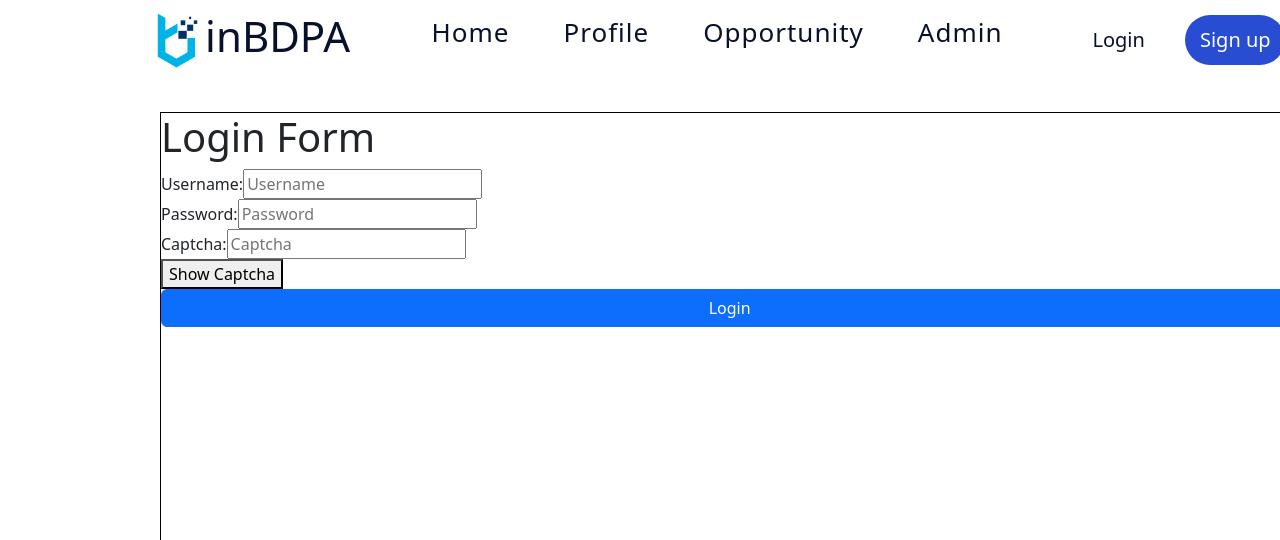
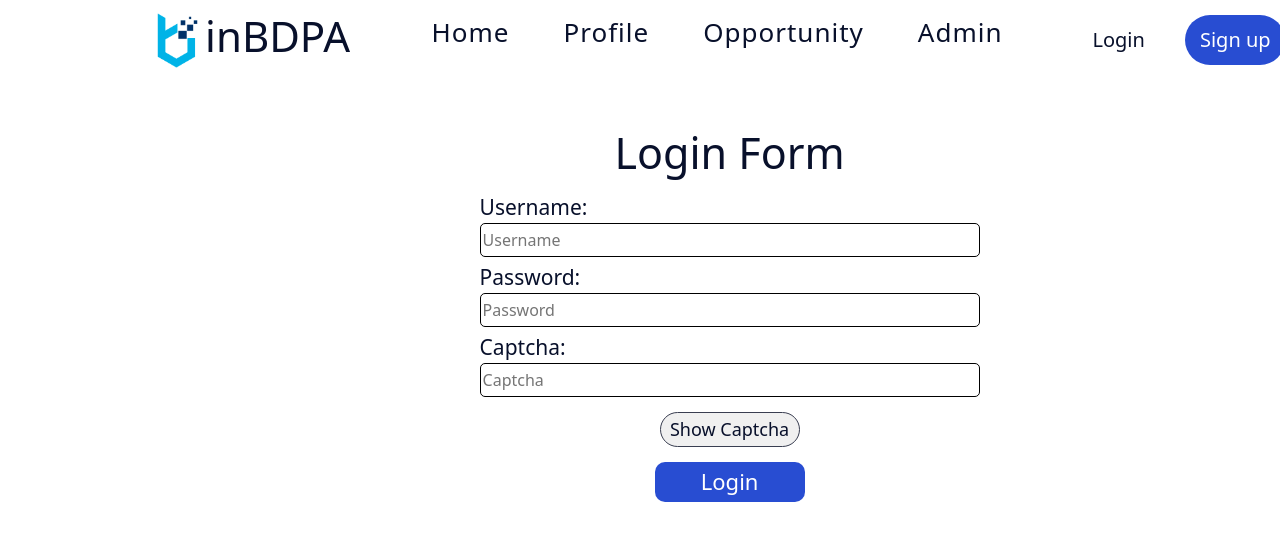
Before and after one commit to Roboitey/probstatement2023va, a React (Create React App) app: page /login in a window 1280 px wide. Shown: the top 540 px of the page. Built offline with nearby package versions, Linux system fonts and the light colour scheme.

Commit message:
login form done

```diff
--- a/src/Main_Components/Login.js
+++ b/src/Main_Components/Login.js
@@ -36,42 +36,42 @@ function Login() {
   return (
     <form onSubmit={handleSubmit} className="form-login">
       <h1 className="fl-title">Login Form</h1>
-      <div className="fl-username">
-        <label htmlFor="username" className="fl-username-label">
+      <div className="fl-cont">
+        <label htmlFor="username" className="fl-label">
           Username:
         </label>
         <input
           type="text"
           id="username"
-          className="fl-username-input"
+          className="fl-input"
           value={username}
           onChange={(event) => setUsername(event.target.value)}
           placeholder="Username"
         />
       </div>
 
-      <div className="fl-password">
-        <label htmlFor="password" className="fl-password-label">
+      <div className="fl-cont">
+        <label htmlFor="password" className="fl-label">
           Password:
         </label>
         <input
           type="password"
           id="password"
-          className="fl-password-input"
+          className="fl-input"
           value={password}
           onChange={(event) => setPassword(event.target.value)}
           placeholder="Password"
         />
       </div>
 
-      <div className="fl-captcha">
-        <label htmlFor="captcha" className="fl-captcha-label">
+      <div className="fl-cont">
+        <label htmlFor="captcha" className="fl-label">
           Captcha:
         </label>
         <input
           type="text"
           id="captcha"
-          className="fl-captcha-input"
+          className="fl-input"
           value={captcha}
           onChange={handleCaptchaChange}
           onBlur={handleCaptchaBlur}
@@ -96,7 +96,7 @@ function Login() {
         </div>
       )}
 
-      <button type="submit" className="btn btn-primary">
+      <button type="submit" className="submit-btn">
         Login
       </button>
     </form>
--- a/src/Styles/Login.css
+++ b/src/Styles/Login.css
@@ -7,11 +7,78 @@ html {
 }
 .form-login{
     margin: auto;
-    border: 1px solid black;
     width: 89%;
     height: 30pc;
     margin-top: 2pc;
     margin-left: 10pc;
     display: flex;
     flex-flow: column;
+    align-items: center;
+    gap: 5px;
 }
+.form-login > .fl-title{
+    color: var(--CTA-1);
+    font-size: 43px;
+    margin-top: 15px;
+}
+.form-login > .fl-cont{
+    width: 500px;
+    height: 65px;
+    display: flex;
+    flex-flow: column nowrap;
+    justify-content: center;
+}
+.fl-label{
+    color: var(--CTA-1);
+    font-size:21px;
+}
+.fl-input{
+    border: 1px solid black;
+    height: 100%;
+    width: 100%;
+    padding: 2px;
+    outline: none;
+    border-radius: 5px;
+    background-color: transparent;
+    transition: all 0.4s ease;
+}
+ .fl-input:focus{
+    background-color: #F0F0F0;
+}
+.captcha-btn{
+    width: 140px;
+    height: 35px;
+    border-radius: 20px;
+    margin-top: 10px;
+}
+.captcha-btn > button{
+    width: 100%;
+    height: 100%;
+    border-radius: inherit;
+    border: 1px solid var(--CTA-2);
+    color: var(--CTA-1);
+    font-size: 18px;
+    text-align: center;
+    outline: none;
+    background-color: #F0F0F0;
+    transition: all 0.3s ease;
+}
+.captcha-btn > button:hover{
+    background-color: #DEDEDE;
+}
+.submit-btn{
+    width: 150px;
+    height: 40px;
+    background-color: var(--Primary-color);
+    color: white;
+    font-size: 22px;
+    border: 2px solid transparent;
+    margin-top: 10px;
+    border-radius: 10px;
+    transition: all 0.4s;
+}
+.submit-btn:hover{
+    background-color: transparent;
+    border: 2px solid var(--Primary-color);
+    color: black;
+}
```
